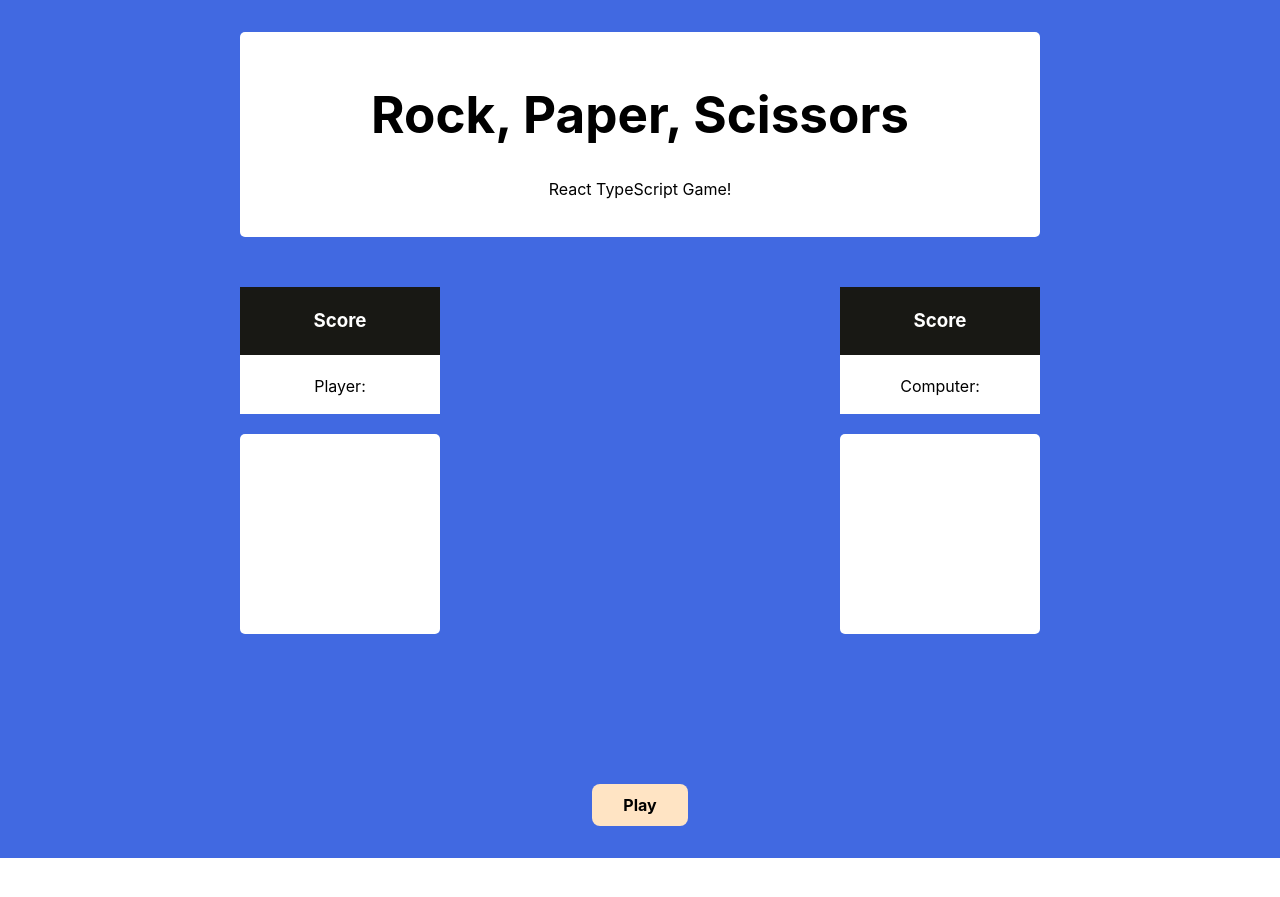
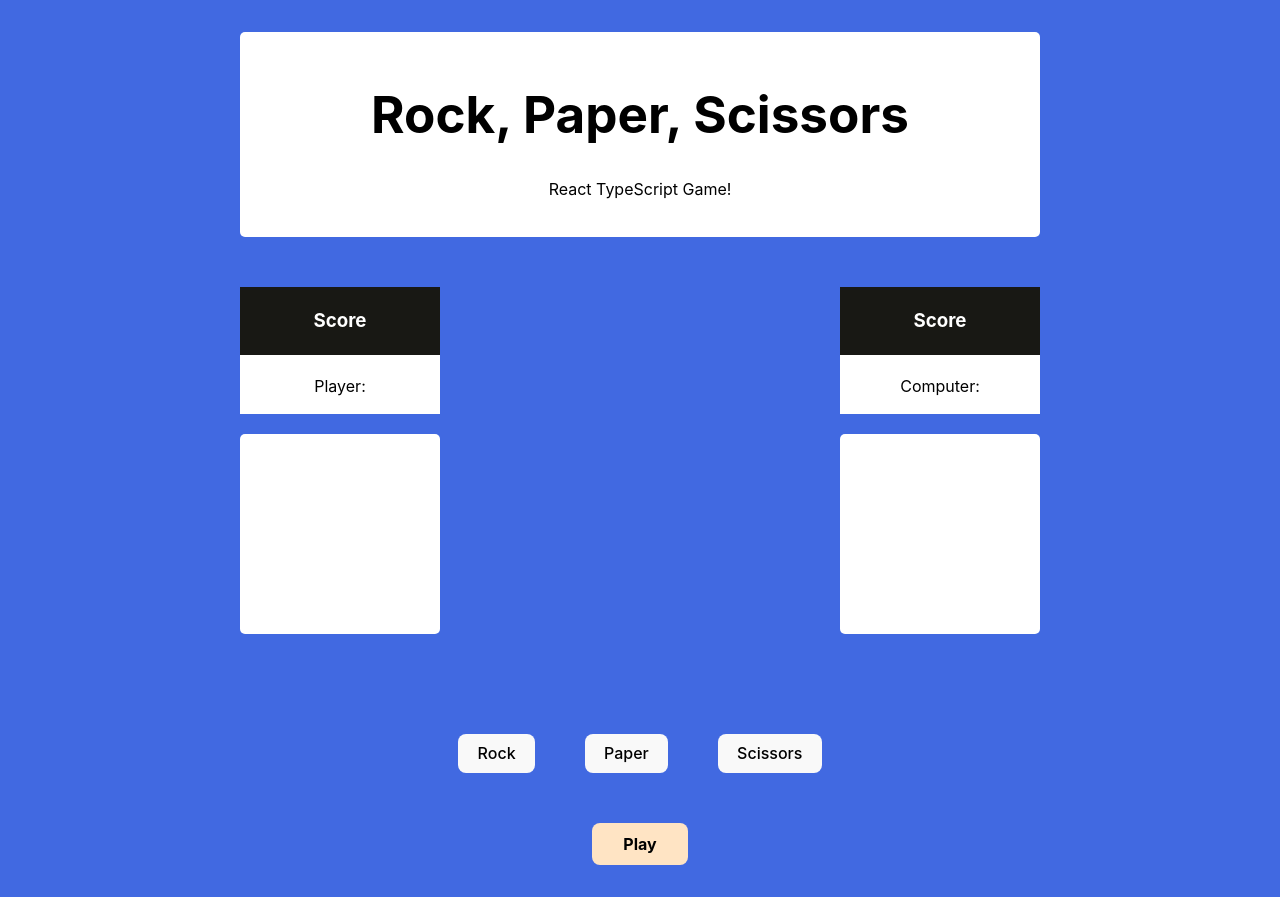
Before and after one commit to prateekvarma/Rock-Paper-Scissors-ts, a React (Vite) app: page / in a window 1280 px wide. Before the commit the page ends 858 px from the top, so only its background shows below. Built offline with nearby package versions, Linux system fonts and the light colour scheme.

Commit message:
Created the HandSelection component

```diff
--- a/src/components/ChooseAndPlay.tsx
+++ b/src/components/ChooseAndPlay.tsx
@@ -1,9 +1,14 @@
 import styles from './ChooseAndPlay.module.css'
+import HandSelection from './HandSelection';
 
 const ChooseAndPlay = () => {
   return (
     <>
-      <div className={styles.choiceBtnCtn}></div>
+      <div className={styles.choiceBtnCtn}>
+        <HandSelection name="Rock" />
+        <HandSelection name="Paper" />
+        <HandSelection name="Scissors" />
+      </div>
       <button className={styles.playBtn}>Play</button>
     </>
   );
--- /dev/null
+++ b/src/components/HandSelection.module.css
@@ -0,0 +1,6 @@
+.choiceBtn {
+    display: flex;
+    flex-direction: column;
+    align-items: center;
+    border: none;
+}
--- /dev/null
+++ b/src/components/HandSelection.tsx
@@ -0,0 +1,15 @@
+import styles from './HandSelection.module.css';
+
+interface Props {
+  name: string;
+}
+
+const HandSelection: React.FC<Props> = ({ name }) => {
+  return (
+    <>
+      <button className={styles.choiceBtn}>{name}</button>
+    </>
+  );
+};
+
+export default HandSelection;
```
